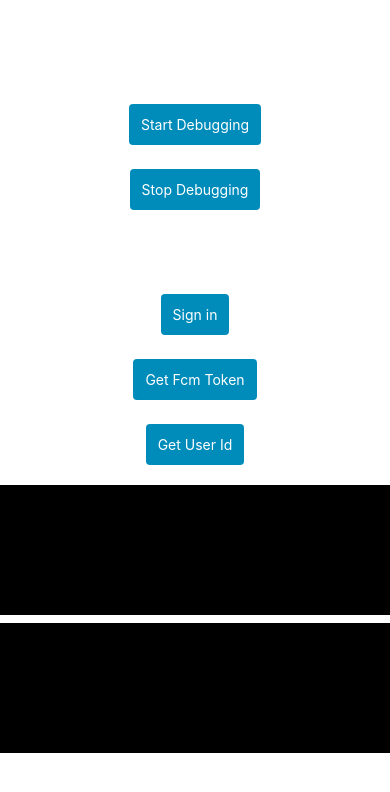
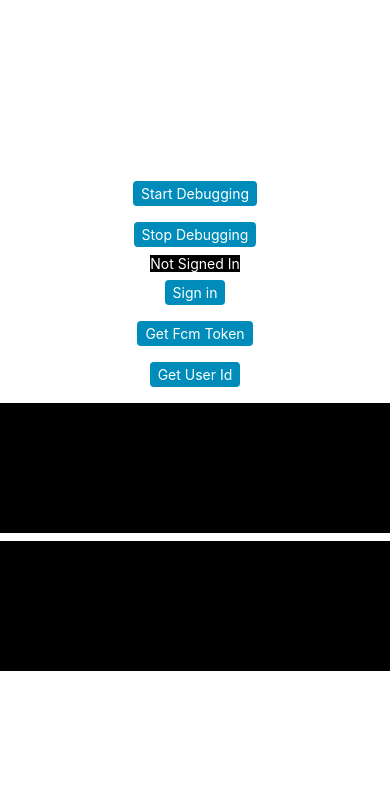
Before and after one commit to trycourier/courier-react-native, a React Native app in the folder example/: screen / in a window 390 px wide. Shown: the top 792 px of the page. Built offline with nearby package versions, Linux system fonts and the light colour scheme.

Commit message:
chore(courier-ios):expose getApnsToken

```diff
--- a/example/src/App.tsx
+++ b/example/src/App.tsx
@@ -40,6 +40,7 @@ export default function App() {
   const [isSignedIn, setIsSignedIn] = useState<boolean>(false);
   const [fcmToken, setFcmToken] = useState<string | undefined>('');
   const [signedInUserId, setSignedInUserId] = useState<string | undefined>('');
+  const [apnsToken, setApnsToken] = useState<string | undefined>('');
 
   const handleSignIn = async () => {
     setIsLoading(true);
@@ -65,6 +66,7 @@ export default function App() {
       setIsSignedIn(false);
       setFcmToken('');
       setSignedInUserId('');
+      setApnsToken('');
     } catch (err: any) {
       console.log(err);
     } finally {
@@ -103,6 +105,17 @@ export default function App() {
       setSignedInUserId(userId);
     } catch (err: any) {
       console.log(err);
+    }
+  };
+
+  const handleApnsToken = async () => {
+    if (Platform.OS === 'ios') {
+      try {
+        const currentApnsToken = await CourierPush.getApnsToken();
+        setApnsToken(currentApnsToken);
+      } catch (err: any) {
+        console.log(err);
+      }
     }
   };
 
@@ -188,31 +201,25 @@ export default function App() {
       )}
       <Button title="Get Fcm Token" onPress={handleGetFcmToken} />
       <Button title="Get User Id" onPress={handleGetUserId} />
+      {Platform.OS === 'ios' && (
+        <Button title="Get APNS token" onPress={handleApnsToken} />
+      )}
       <Token title="fcm Token" token={fcmToken} />
       <Token title="User Id" token={signedInUserId} />
+      {Platform.OS === 'ios' && <Token title="Apns Token" token={apnsToken} />}
     </View>
   );
 }
 
 const styles = StyleSheet.create({
   signInStatus: {
-    fontSize: 16,
+    backgroundColor: 'black',
     color: 'white',
-    fontWeight: 'bold',
-    margin: 20,
   },
   container: {
     flex: 1,
     alignItems: 'center',
     justifyContent: 'center',
-  },
-  box: {
-    width: 60,
-    height: 60,
-    marginVertical: 20,
-  },
-  divider: {
-    marginVertical: 12,
   },
   buttonStyle: {
     padding: 12,
--- a/example/src/components/Button.tsx
+++ b/example/src/components/Button.tsx
@@ -15,10 +15,11 @@ const Button = ({ onPress, title }: PropType) => {
 
 const styles = StyleSheet.create({
   buttonStyle: {
-    padding: 12,
+    paddingVertical: 4,
+    paddingHorizontal: 8,
     backgroundColor: '#008CBA',
     borderRadius: 4,
-    margin: 12,
+    margin: 8,
     alignItems: 'center',
   },
   buttonTextStyle: {
```
Also changed, not shown: 3 other files (tests, documents, lock files or other folders).
